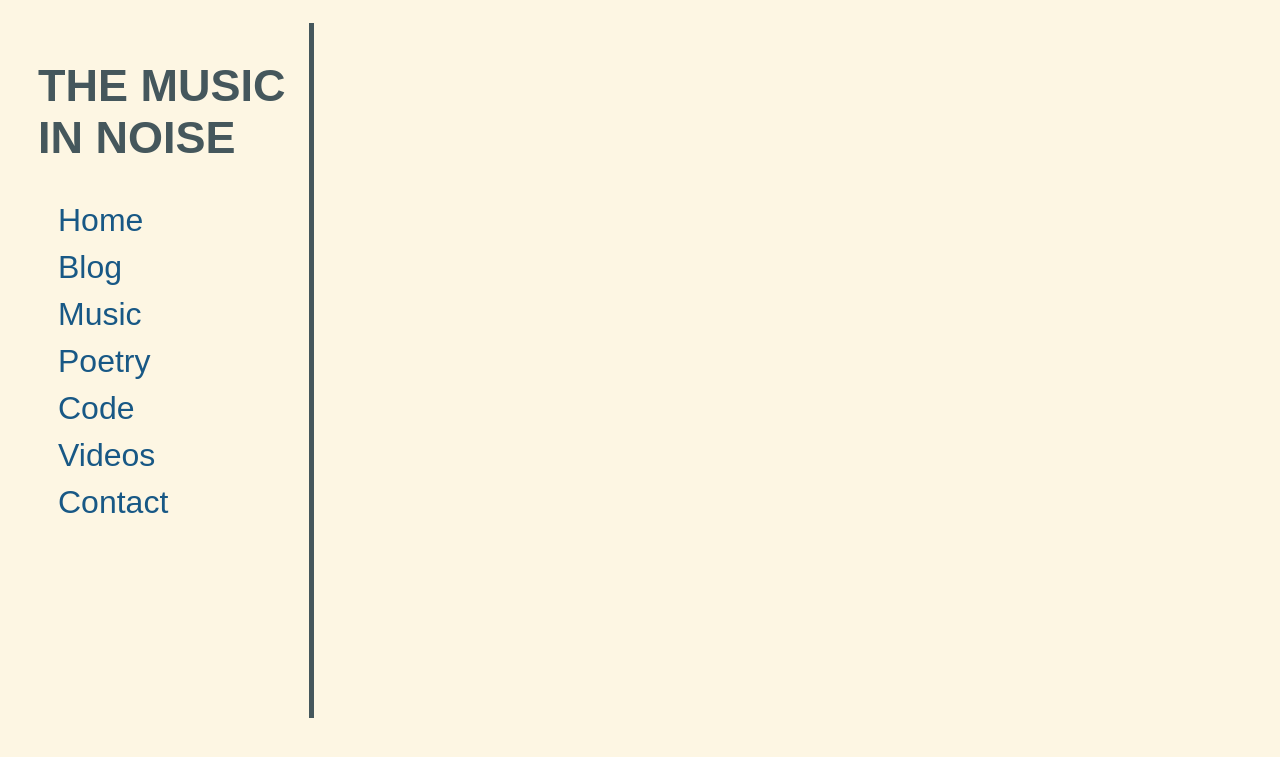
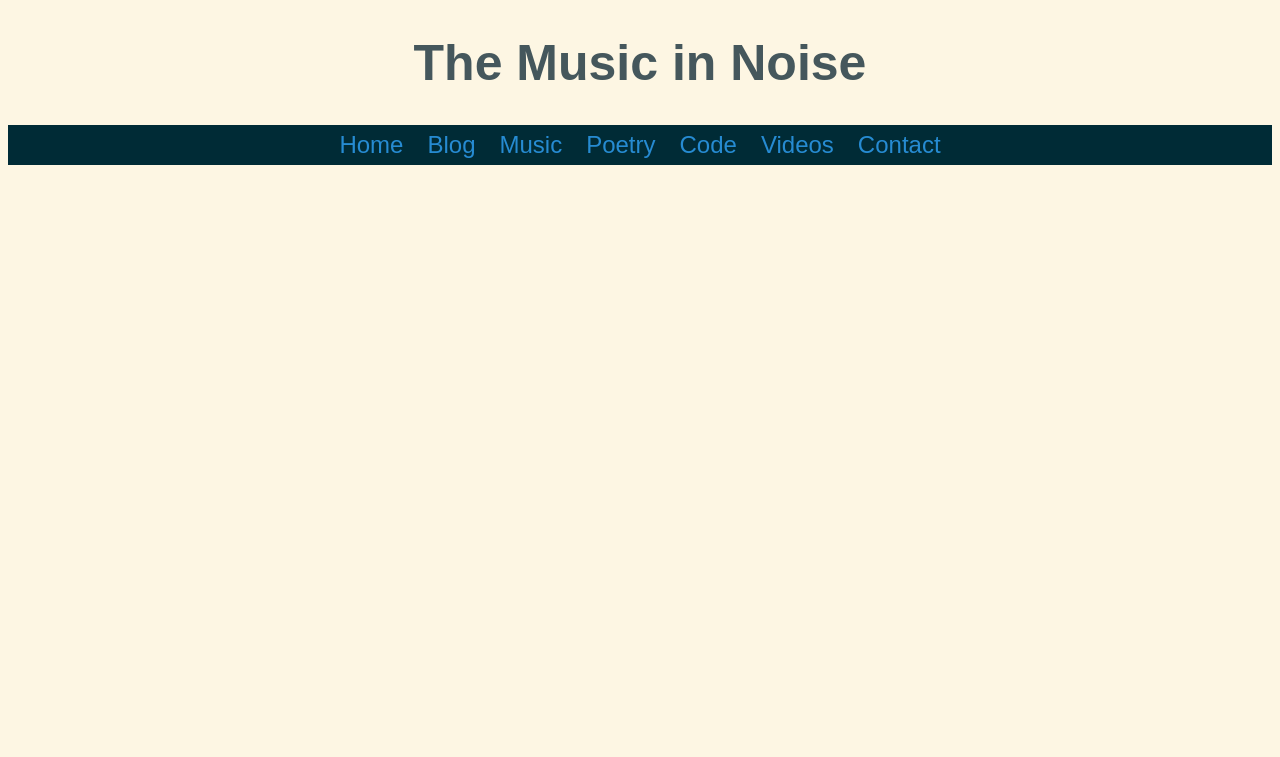
Before and after one commit to naortega/themusicinnoise-site, a PHP site: page /templates/page/header.html in a window 1280 px wide. Shown: the top 757 px of the page. Run offline with PHP 8.4, Linux system fonts and the light colour scheme.

Commit message:
Updated new style.

```diff
--- /dev/null
+++ b/blog/templates/index.html/footer-part.html
@@ -0,0 +1 @@
+</ul>
--- /dev/null
+++ b/blog/templates/index.html/header-part.html
@@ -0,0 +1,6 @@
+<h1>Blog</h1>
+<h2>Feeds</h2>
+<p><a href="rss.xml" >RSS</a> | <a href="atom.xml" >Atom</a></p>
+
+<h2>Posts</h2>
+<ul>
--- a/style.css
+++ b/style.css
@@ -25,109 +25,64 @@
  * For more information, please refer to <http://unlicense.org/>
  */
 
+/* GENERAL */
 body {
 	background-color: #fdf6e3;
 	color: #45575C;
 }
 
-.site-title {
+header {
+	margin: 30px;
+}
+
+header h1 {
 	font-family: sans-serif;
-	font-size: 45px;
-	text-transform: uppercase;
+	font-size: 50px;
 	text-align: center;
 }
 
 nav {
-	font-family: sans-serif;
-	float: none;
-	width: 90%;
-	border-style: solid;
-	border-width: 0 0 5px 0;
-	padding-bottom: 15px;
-	margin: 0 auto 0 auto;
-}
-
-nav > ul {
-	padding-left: 10px;
-	list-style-type: none;
+	background-color: #002b36;
+	width: 100%;
+	padding: 6px 0;
 	text-align: center;
 }
 
-nav > ul > li {
-	display: inline;
-	font-size: 28px;
-	margin: 10px;
+nav > a {
+	text-decoration: none;
+	font-size: 24px;
+	font-family: sans-serif;
+	padding: 8px 10px;
 }
 
-nav a {
-	text-decoration: none;
+nav > a:hover {
+	background-color: #073642;
+}
+
+a {
+	color: #268bd2;
+}
+
+a:visited {
+	color: #d33682;
 }
 
 main {
-	float: none;
-	width: 90%;
-	margin: 0 auto 0 auto;
-	font-size: 18px;
+	width: 60%;
+	margin: 5px auto;
+	text-align: justify;
+	padding: 5px;
 }
 
 main h1 {
-	font-size: 32px;
-}
-
-main h2 {
-	font-size: 26px;
-}
-
-main h3 {
-	font-size: 20px;
-}
-
-main p, main blockquote {
-	text-align: justify;
-	text-justify: inter-word;
-}
-
-header > h1 {
-	font-family: sans-serif;
-	font-size: 38px;
 	text-align: center;
-}
-
-header > h2 {
-	font-family: sans-serif;
-	font-size: 24px;
-	text-align: center;
-}
-
-img.profile {
-	width: 40%;
-	float: right;
-	border-radius: 15%;
-	margin: 10px;
-}
-
-code {
-	font-family: monospace;
 }
 
 footer {
 	text-align: center;
-	width: 100%;
-	float: right;
-}
-
-ul {
-	margin-top: 5px;
-}
-
-ul.code {
-	padding-left: 10px;
-}
-
-ul.code li {
-	font-family: monospace;
-	font-size: 16px;
-	list-style-type: none;
+	width: 35%;
+	margin: 7px auto;
+	border-top: 1px solid;
 }
 
 ol.refs {
@@ -160,43 +115,19 @@ ol.roman-numerals {
 	list-style-type: upper-roman;
 }
 
-a {
-	color: #185885;
-}
-
-a:visited {
-	color: #9B225D;
-}
-
 sup {
 	font-size: 12px;
 	line-height: 80%;
 }
 
 figure {
-	margin: 0 auto 0 auto;
-	text-align: center;
-	width: 65%;
+	/*margin: 0 auto 0 auto;*/
+	/*text-align: center;*/
+	/*width: 65%;*/
 }
 
 figcaption {
 	font-size: 14px;
-}
-
-.page-title {
-	text-align: center;
-}
-
-div.crypto-card {
-	padding: 10px;
-	border-radius: 5px;
-	width: 30%;
-	word-wrap: break-word;
-	background-color: #eee8d5;
-}
-
-div.crypto-card > h3 {
-	margin: 2px;
 }
 
 img.album-cover {
@@ -211,43 +142,52 @@ img.album-cover {
 	padding: 1px 10px;
 }
 
-@media (min-width: 1200px) {
-	.site-title {
-		text-align: left;
+/* SPECIFIC */
+
+img#profile {
+	width: 40%;
+	float: right;
+	border-radius: 15%;
+	margin: 10px;
+}
+
+/* SMALL SCREENS */
+@media (max-width: 1200px) {
+	/* GENERIC */
+	body {
+		font-size: 22px;
 	}
-	nav {
-		width: 20%;
-		height: 85%;
-		float: left;
-		margin: 15px;
-		padding: 0 15px 15px 15px;
-		border-style: solid;
-		border-width: 0 5px 0 0;
-		position: fixed;
+	header > h1 {
+		font-size: 75px;
 	}
-	nav > ul {
-		text-align: left;
-	}
-	nav > ul > li {
-		display: block;
+	nav > a {
 		font-size: 32px;
-		float: none;
 	}
 	main {
-		float: right;
-		width: 70%;
-		margin: 20px;
-		padding: 20px;
+		width: 90%;
+	}
+	main h1 {
+		font-size: 38px;
+	}
+	main h2 {
+		font-size: 34px;
+	}
+	main h3 {
+		font-size: 30px;
+	}
+	main h4 {
+		font-size: 26px;
 	}
 	footer {
 		width: 75%;
-		float: right;
 	}
-	img.profile {
-		width: 35%;
-	}
-	img.album-cover {
-		float: right;
-		margin: 15px;
+
+	/* SPECIFIC */
+	img#profile {
+		float: none;
+		display: block;
+		margin-left: auto;
+		margin-right: auto;
+		width: 30%;
 	}
 }
--- a/templates/page/header.html
+++ b/templates/page/header.html
@@ -14,16 +14,16 @@
 		<link rel="alternate" href="/blog/atom.xml" type="application/atom+xml" title="${sitetitle} Atom Feed" />
 	</head>
 	<body>
+		<header>
+			<h1>The Music in Noise</h1>
+		</header>
 		<nav>
-			<h1 class="site-title" >The Music in Noise</h1>
-			<ul>
-				<li><a href="/" >Home</a></li>
-				<li><a href="/blog/" >Blog</a></li>
-				<li><a href="/music.html" >Music</a></li>
-				<li><a href="/poetry.html" >Poetry</a></li>
-				<li><a href="https://gitlab.com/naortega/" >Code</a></li>
-				<li><a href="https://odysee.com/@nortega:7?r=FnizT7ACmJrTdw6HQJxAVGgFcHGN6oFy&sunset=lbrytv" >Videos</a></li>
-				<li><a href="/contact.html" >Contact</a></li>
-			</ul>
+			<a href="/" >Home</a>
+			<a href="/blog/" >Blog</a>
+			<a href="/music.html" >Music</a>
+			<a href="/poetry.html" >Poetry</a>
+			<a href="https://gitlab.com/naortega/" >Code</a>
+			<a href="https://odysee.com/@nortega:7?r=FnizT7ACmJrTdw6HQJxAVGgFcHGN6oFy&sunset=lbrytv" >Videos</a>
+			<a href="/contact.html" >Contact</a>
 		</nav>
 		<main>
```
Also changed, not shown: blog/templates/index.html/footer.html (deleted, +0 -16 lines), blog/templates/index.html/header.html (deleted, +0 -38 lines), pages/home.html (+1 -9 lines), templates/page/footer.html (+4 -7 lines), 2 other files.
